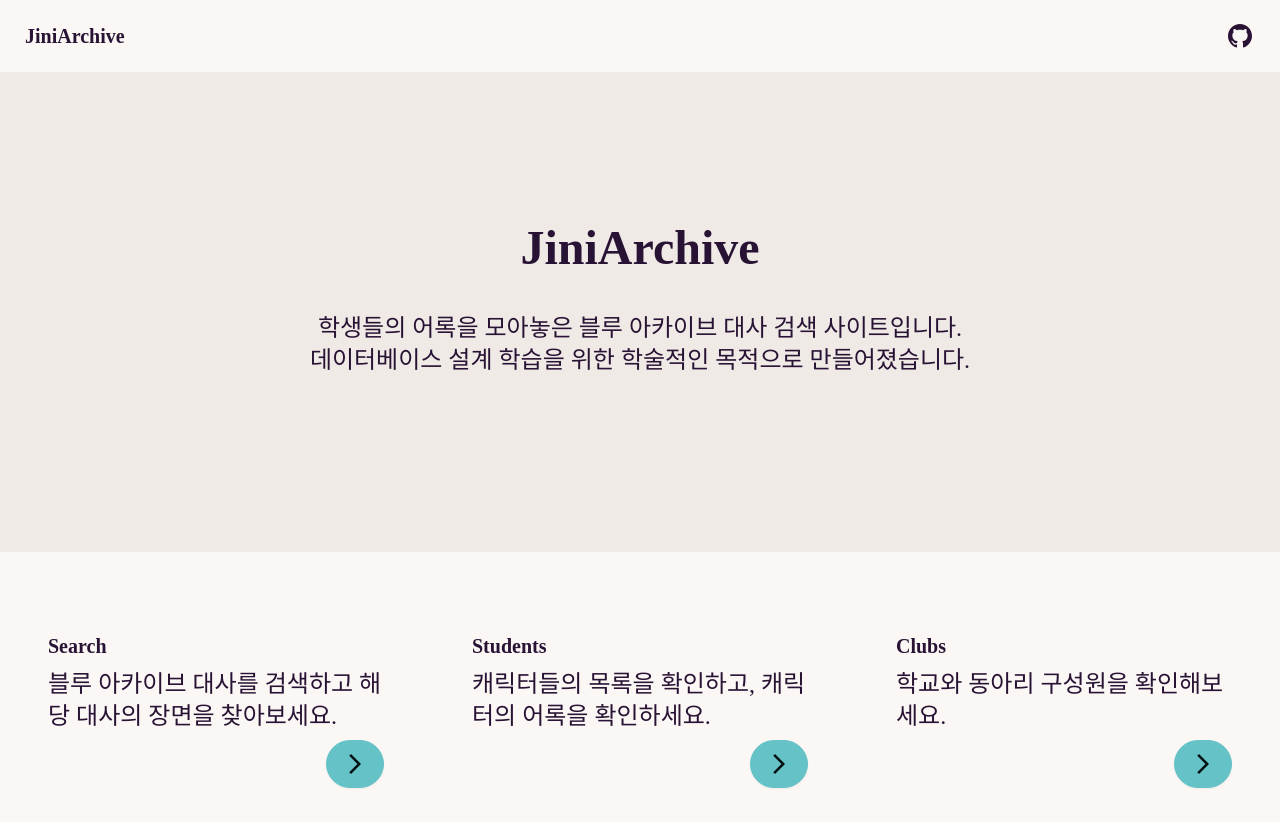
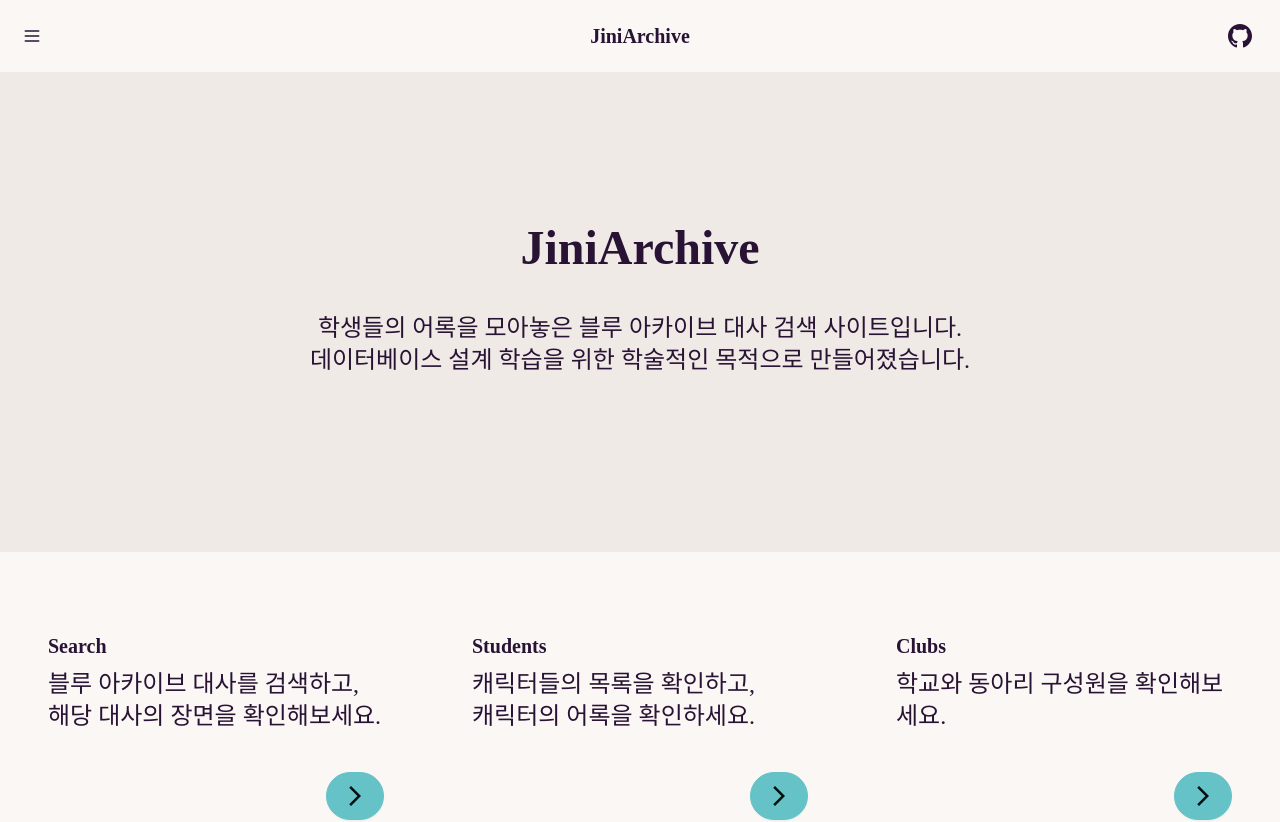
Before and after one commit to RieLCho/CSC4020-final-project, a React (Vite) app in the folder frontend/: page / in a window 1280 px wide. Shown: the top 822 px of the page. Built offline with nearby package versions, Linux system fonts and the light colour scheme; a web font is replaced by a local one.

Commit message:
feat: 헤더에 드롭다운 메뉴 추가 및 홈 페이지 텍스트 수정

```diff
--- a/frontend/src/components/Header.tsx
+++ b/frontend/src/components/Header.tsx
@@ -3,12 +3,47 @@
 const Header = () => {
   return (
     <div className="navbar bg-base-100 shadow-lg font-gyeonggi-title text-base sm:text-lg md:text-xl lg:text-2xl">
-      <div className="flex-1">
+      <div className="navbar-start">
+        <div className="dropdown">
+          <div tabIndex={0} role="button" className="btn btn-ghost btn-circle">
+            {/* 햄버거 메뉴 아이콘 */}
+            <svg
+              xmlns="http://www.w3.org/2000/svg"
+              className="h-5 w-5"
+              fill="none"
+              viewBox="0 0 24 24"
+              stroke="currentColor"
+            >
+              <path
+                strokeLinecap="round"
+                strokeLinejoin="round"
+                strokeWidth="2"
+                d="M4 6h16M4 12h16M4 18h16"
+              />
+            </svg>
+          </div>
+          <ul
+            tabIndex={0}
+            className="menu menu-sm dropdown-content bg-base-100 rounded-box z-[1] mt-3 w-52 p-2 shadow"
+          >
+            <li>
+              <Link to="/search">Search</Link>
+            </li>
+            <li>
+              <Link to="/student">Student</Link>
+            </li>
+            <li>
+              <Link to="/club">Club</Link>
+            </li>
+          </ul>
+        </div>
+      </div>
+      <div className="navbar-center">
         <Link to="/" className="btn btn-ghost normal-case text-xl">
           JiniArchive
         </Link>
       </div>
-      <div className="flex-none">
+      <div className="navbar-end">
         <ul className="menu menu-horizontal px-1">
           <li>
             <a
--- a/frontend/src/pages/Home.tsx
+++ b/frontend/src/pages/Home.tsx
@@ -4,7 +4,7 @@
       <div className="hero min-h-[60vh] bg-base-200">
         <div className="hero-content w-full text-center flex-col">
           <h1 className="text-5xl font-bold">JiniArchive</h1>
-          <span className="py-6 whitespace-pre-line">
+          <span className="py-6 px-12 whitespace-pre-line">
             {
               '학생들의 어록을 모아놓은 블루 아카이브 대사 검색 사이트입니다.\n데이터베이스 설계 학습을 위한 학술적인 목적으로 만들어졌습니다.'
             }
@@ -17,9 +17,11 @@
           <div className="card bg-base-100 shadow-xl">
             <div className="card-body">
               <h2 className="card-title">Search</h2>
-              <p className="whitespace-pre-line">
-                블루 아카이브 대사를 검색하고 해당 대사의 장면을 찾아보세요.
-              </p>
+              <span className="whitespace-pre-line h-[96px]">
+                {
+                  '블루 아카이브 대사를 검색하고,\n해당 대사의 장면을 확인해보세요.'
+                }
+              </span>
               <div className="card-actions justify-end">
                 <button
                   className="btn btn-primary"
@@ -34,7 +36,9 @@
           <div className="card bg-base-100 shadow-xl">
             <div className="card-body">
               <h2 className="card-title">Students</h2>
-              <p>캐릭터들의 목록을 확인하고, 캐릭터의 어록을 확인하세요.</p>
+              <span className="whitespace-pre-line h-[96px]">
+                {'캐릭터들의 목록을 확인하고,\n캐릭터의 어록을 확인하세요.'}
+              </span>
               <div className="card-actions justify-end">
                 <button
                   className="btn btn-primary"
@@ -49,7 +53,9 @@
           <div className="card bg-base-100 shadow-xl">
             <div className="card-body">
               <h2 className="card-title">Clubs</h2>
-              <p>학교와 동아리 구성원을 확인해보세요.</p>
+              <span className="whitespace-pre-line h-[96px]">
+                {'학교와 동아리 구성원을 확인해보세요.'}
+              </span>
               <div className="card-actions justify-end">
                 <button className="btn btn-primary">
                   <span className="material-icons ">arrow_forward_ios</span>
```
